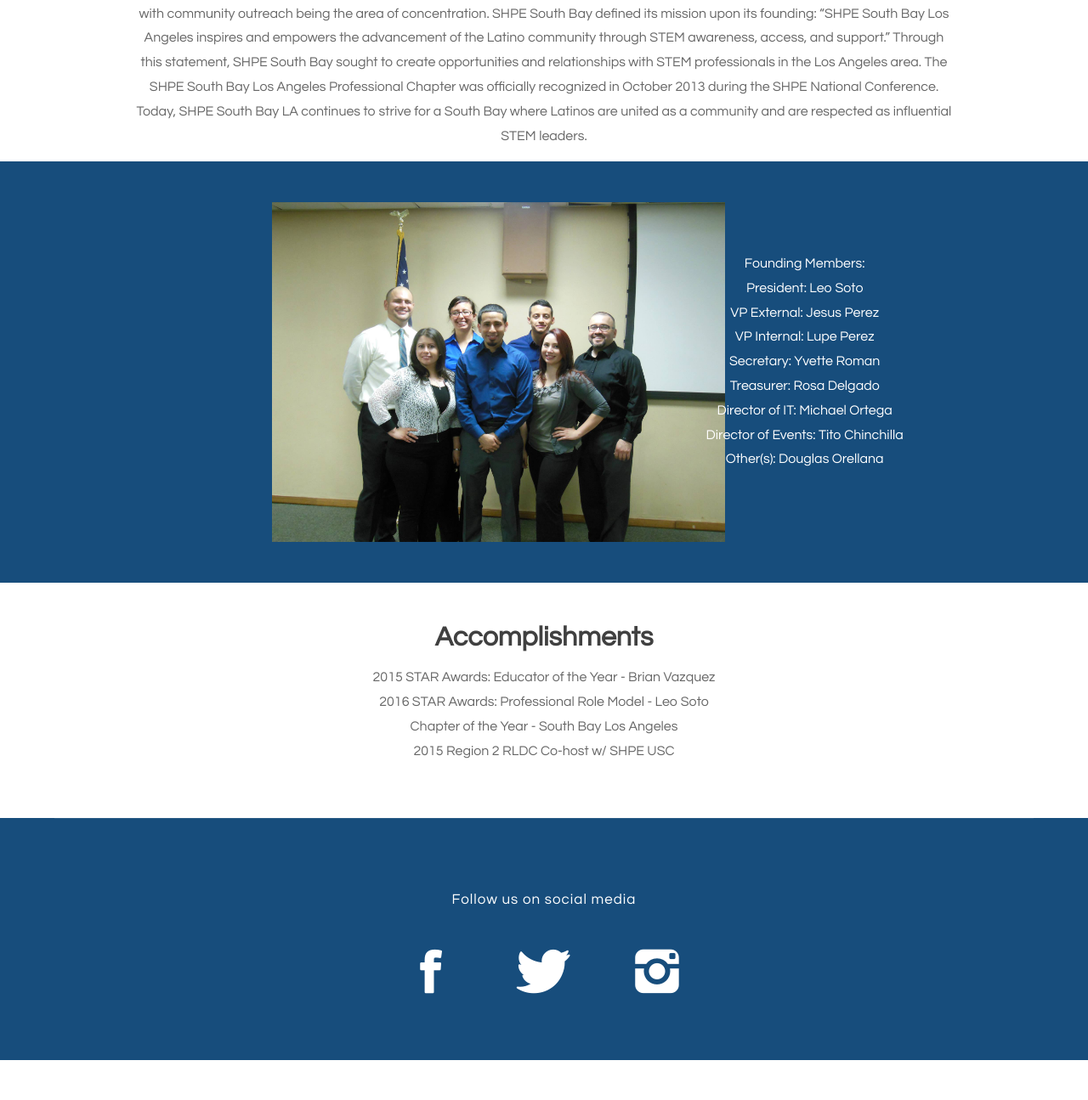
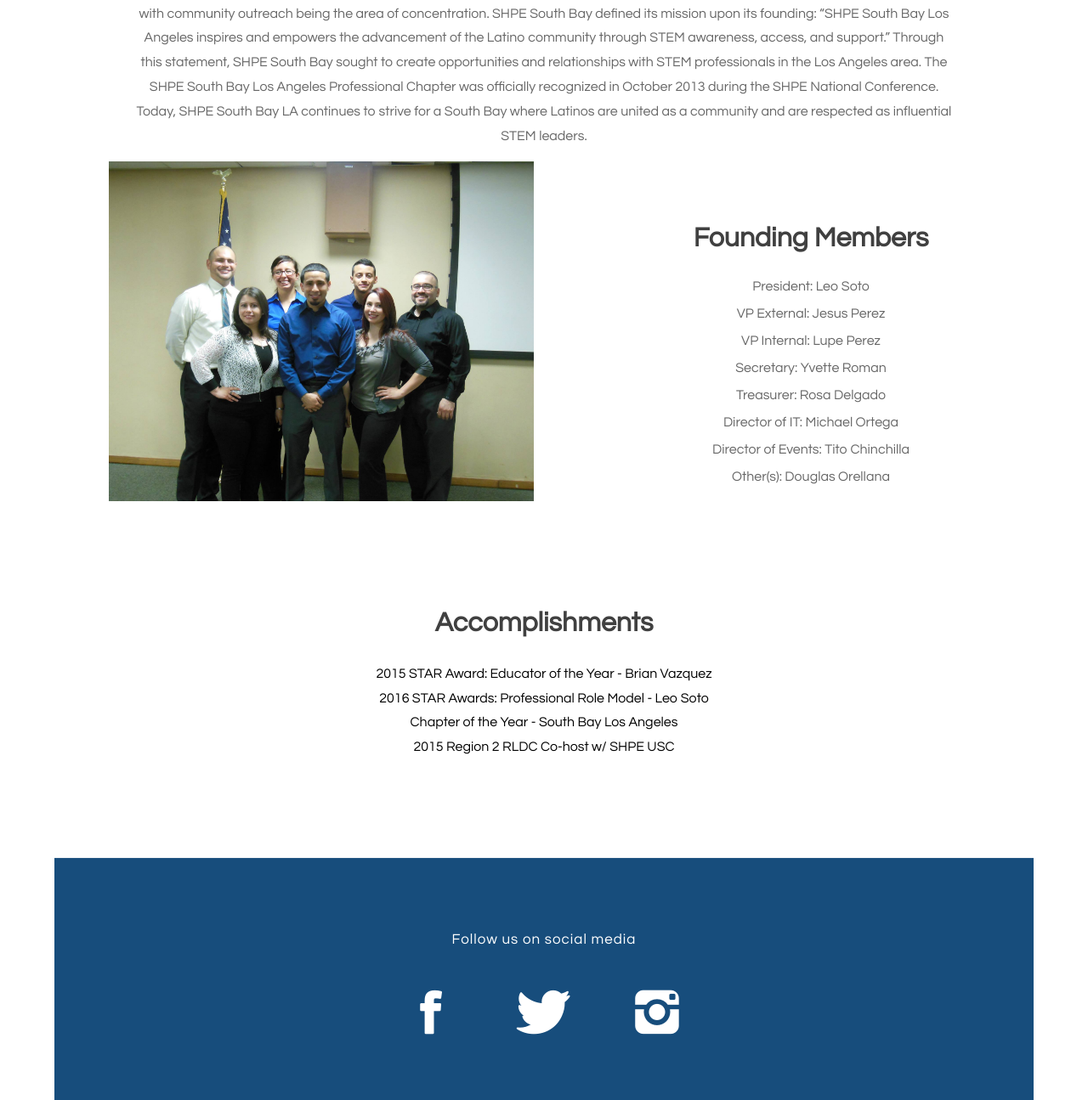
Before and after one commit to shpesbla/SBLA-SHPE-2020-WEBSITE, a PHP site: page /history.html in a window 1280 px wide. Shown: the part 471-1766 px from the top of the page at 85% size. Before the commit the page ends 1719 px from the top, so only its background shows below. Run offline with PHP 8.4, Linux system fonts and the light colour scheme.

Commit message:
so close

```diff
--- a/calendar.html
+++ b/calendar.html
@@ -26,7 +26,7 @@
 		<div class="title">
 			<h2>Calendar</h2>
             <br>
-            Insert description here:
+
             <br>
             <p>
                 <iframe src="https://calendar.google.com/calendar/embed?src=admin%40shpesouthbay.org&ctz=America/Los_Angeles" style="border: 0" width="800" height="600" frameborder="0" scrolling="no"></iframe>
--- a/default.css
+++ b/default.css
@@ -199,9 +199,14 @@
 .joining{
     float:left;
     display: inline-block;
+    color:#174D7C;
 }
 .joining2{
     display: inline-block;
+}
+.joining3{
+    display: inline-block;
+    margin: 100px;
 }
 
 .infotext{
@@ -225,10 +230,12 @@
 .image-full-founders
 	{
         height: 50%;
-		margin: 0em -15em 0em 20em;
+		margin: 0em 0em 0em 8em;
         object-fit: cover;
         pointer-events: none;
         float:left;
+        color:#174D7C;
+        clear:both;
 	}
 
 	.image-left
@@ -1205,7 +1212,7 @@
 #content-slider .slider h1,#content-slider .th h1 {
 	color: #fffefe;
 	text-transform: uppercase;
-	padding: 0;
+	padding: 6px;
 	margin: 0;
 	font-weight: bold;
 }
@@ -1214,7 +1221,7 @@
 	color: #fffefe;
 	text-transform: uppercase;
 	padding: 0;
-	margin: 0;
+	margin: 6px ;
 }
 
 #content-slider .slider a,#content-slider .th a {
--- a/history.html
+++ b/history.html
@@ -37,44 +37,37 @@
 
 </p>
             </div>
-             <div id="page-wrapper2" >
+             <div class="joining" >
 
-            <img src="images/FoundingMembers.jpg" class="image-full-founders">
+            <img src="images/FoundingMembers.jpg" width="500" class="image-full-founders" height="400">
+            </div>
+              <div>
+                  <p><br><br><h1>Founding Members</h1><br><br>
+President: Leo Soto<br><br>
+VP External: Jesus Perez<br><br>
+VP Internal: Lupe Perez<br><br>
+Secretary: Yvette Roman<br><br>
+Treasurer: Rosa Delgado<br><br>
+Director of IT: Michael Ortega<br><br>
+Director of Events: Tito Chinchilla<br><br>
+Other(s): Douglas Orellana </p>
 
-            <p class="infotext2"><br><br>Founding Members:<br>
-President: Leo Soto<br>
-VP External: Jesus Perez<br>
-VP Internal: Lupe Perez<br>
-Secretary: Yvette Roman<br>
-Treasurer: Rosa Delgado<br>
-Director of IT: Michael Ortega<br>
-Director of Events: Tito Chinchilla<br>
-Other(s): Douglas Orellana </p>
-        </div>
-
+            </div>
         </div>
     </div>
 
-     <div id="page=wrapper">
-    <h1 >Accomplishments</h1>
-         <br>
-         <p >2015 STAR Awards: Educator of the Year - Brian Vazquez<br>
-2016 STAR Awards: Professional Role Model - Leo Soto<br>
-Chapter of the Year - South Bay Los Angeles<br>
-2015 Region 2 RLDC Co-host w/ SHPE USC<br></p>
-    </div>
+    <div class="joining3">
+
+    <h1>Accomplishments</h1>
+    <p class="infotext"><br>2015 STAR Award: Educator of the Year - Brian Vazquez <br>
+2016 STAR Awards: Professional Role Model - Leo Soto <br>
+Chapter of the Year -  South Bay Los Angeles <br>
+2015 Region 2 RLDC Co-host w/ SHPE USC</p>
 
     </div>
 
 
-
-
-
-
-
-
     </body>
-
 
 
     <div id="footer" class="container">
--- a/index.html
+++ b/index.html
@@ -85,7 +85,7 @@
 				<img src="images/event1.jpg" alt="" id="p-4">
 				<div class="title-4">
 					<h1>Come to new events</h1>
-					<p>Attack helicopter</p>
+					<p>New year round events, check the calander</p>
 					<a href="calendar.html">FIND OUT MORE...</a>
 				</div>
 			</span>
@@ -125,7 +125,7 @@
 					<figure>
 						<figcaption class="title-4">
 							<h1>Come to new events</h1>
-							<p>New year round events, check the calander</p>
+							<p>New year round events, check the calandar</p>
 							<a href="calendar.html">FIND OUT MORE</a>
 						</figcaption>
 						<img src="/images/event1.jpg" alt="" id="i-4" class="f">
```
Also changed, not shown: resources.html (+6 -1 lines).
